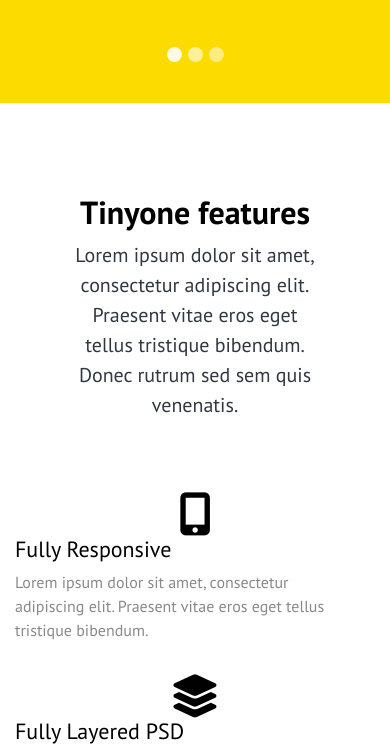
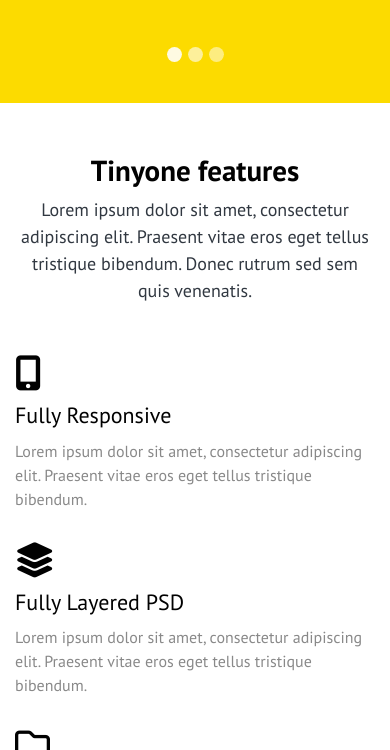
Before and after one commit to Ridwan-Suhel/tinyone-main, a plain HTML site: page index.html in a window 390 px wide. Shown: the part 455-1205 px from the top of the page. Drawn offline with Linux system fonts and the light colour scheme; a script that the page names is missing.

Commit message:
Update media.css

```diff
--- a/css/media.css
+++ b/css/media.css
@@ -1,4 +1,38 @@
 /*Extra small devices (portrait phones, less than 576px)*/
+@media (max-width: 767px) {
+	/*common title area*/
+	.common-title p {
+    padding: 0px 0px;
+	}
+	.common-title h1 {
+    font-size: 29px;
+	}
+	.common-title p {
+    font-size: 18px;
+	}
+	/*feature area*/
+	.feature-boxes .f-box-wrapper .icon i {
+    font-size: 35px;
+	}
+	.feature-boxes .f-b-content p {
+    padding-right: 0px;
+	}
+	.feature-section {
+    padding: 50px 0px;
+	}
+	.feature-boxes {
+    margin-top: 20px;
+	}
+	/*feature area end*/
+	.support-section {
+    padding: 50px 0px;
+	}
+	/*footer*/
+	.footer-section{
+	padding: 0px 0px 60px 0px;
+	}
+
+}
 @media (max-width: 575.98px) {
 /*header start*/
 	header nav ul li{
@@ -21,6 +55,18 @@
 	    padding-right: 0px;
 		}
 	/*header end*/
+	/*features*/
+	.feature-boxes .f-b-content h2 {
+    margin: 10px 0px;
+	}
+	.icon {
+    text-align: left!important;
+	}
+	/*features end*/
+	/*footer*/
+	.su-form .btn-custom{
+		margin-top: 25px;
+	}
 }
 
 /*Small devices (landscape phones, 576px and up)*/
```
